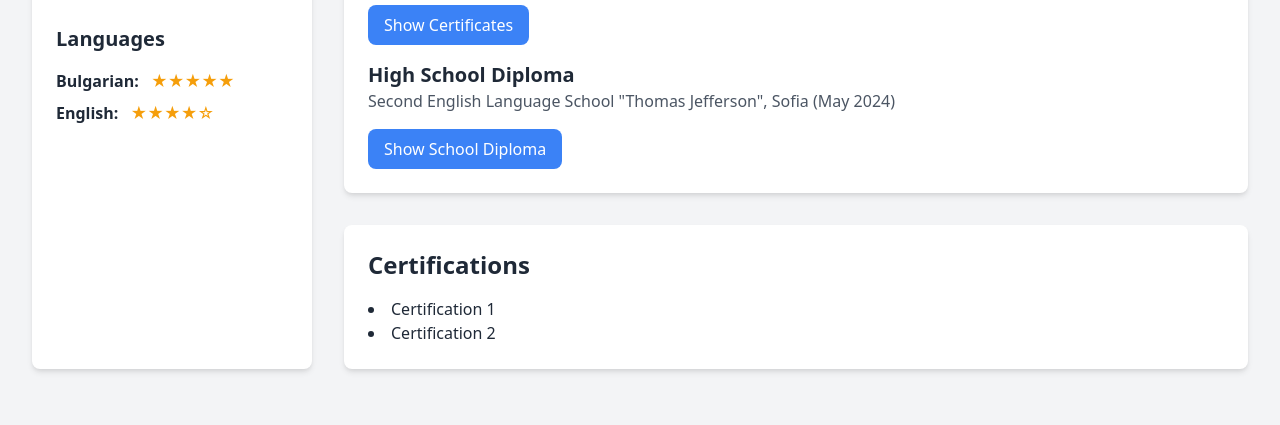
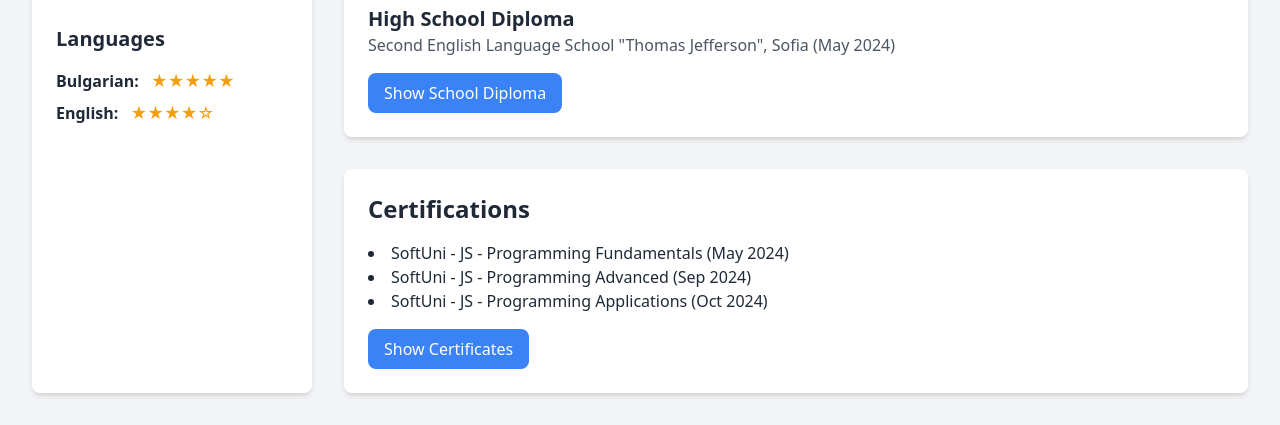
Before and after one commit to Nicola31082005/Nicola-Portfolio, a website built with Vite: page index.html in a window 1280 px wide. Shown: the part 747-1172 px from the top of the page. Before the commit the page ends 1148 px from the top, so only its background shows below. Built offline with nearby package versions, Linux system fonts and the light colour scheme.

Commit message:
Add certificates

```diff
--- a/index.html
+++ b/index.html
@@ -143,13 +143,7 @@
             <h3 class="text-xl font-semibold">Professional Certificates And Diplomas</h3>
             <p class="text-gray-600">SoftUni Software Engineering, Sofia, Bulgaria (Expected April 2025)</p>
             <p class="text-gray-700">Completed University-level Coursework: JavaScript, SoftUni.</p>
-            <button id="showCertificates" class="mt-4 bg-blue-500 text-white px-4 py-2 rounded-lg hover:bg-blue-600">
-              Show Certificates
-            </button>
-            <!-- Certificates (Hidden by Default) -->
-            <div id="certificatesImages" class="mt-4 hidden">
-              <img src="assets/images/certificate1.jpg" alt="Certificate" class="w-48 h-auto rounded-lg shadow-md">
-            </div>
+
 
           </div>
           <div>
@@ -169,10 +163,19 @@
         <section class="bg-white p-6 rounded-lg shadow-md">
           <h2 class="text-2xl font-bold mb-4">Certifications</h2>
           <ul class="list-disc list-inside">
-            <li>Certification 1</li>
-            <li>Certification 2</li>
-            <!-- Add more certifications here -->
+            <li>SoftUni - JS - Programming Fundamentals (May 2024)</li>
+            <li>SoftUni - JS - Programming Advanced (Sep 2024)</li>
+            <li>SoftUni - JS - Programming Applications (Oct 2024)</li>
           </ul>
+          <button id="showCertificates" class="mt-4 bg-blue-500 text-white px-4 py-2 rounded-lg hover:bg-blue-600">
+            Show Certificates
+          </button>
+          <!-- Certificates (Hidden by Default) -->
+          <div id="certificatesImages" class="mt-4 hidden flex justify-evenly">
+            <img src="assets/images/certificate2.jpg" alt="JS - Programming Fundamentals" class="w-48 h-auto rounded-lg shadow-md">
+            <img src="assets/images/certificate1.jpg" alt="JS - Programming Advanced" class="w-48 h-auto rounded-lg shadow-md">
+            <img src="assets/images/certificate3.jpg" alt="JS - Programming Applications" class="w-48 h-auto rounded-lg shadow-md">
+          </div>
         </section>
       </div>
     </div>
```
Also changed, not shown: assets/images/certificate2.jpg (added), assets/images/certificate3.jpg (added), styles.css (line endings or trailing spaces).
